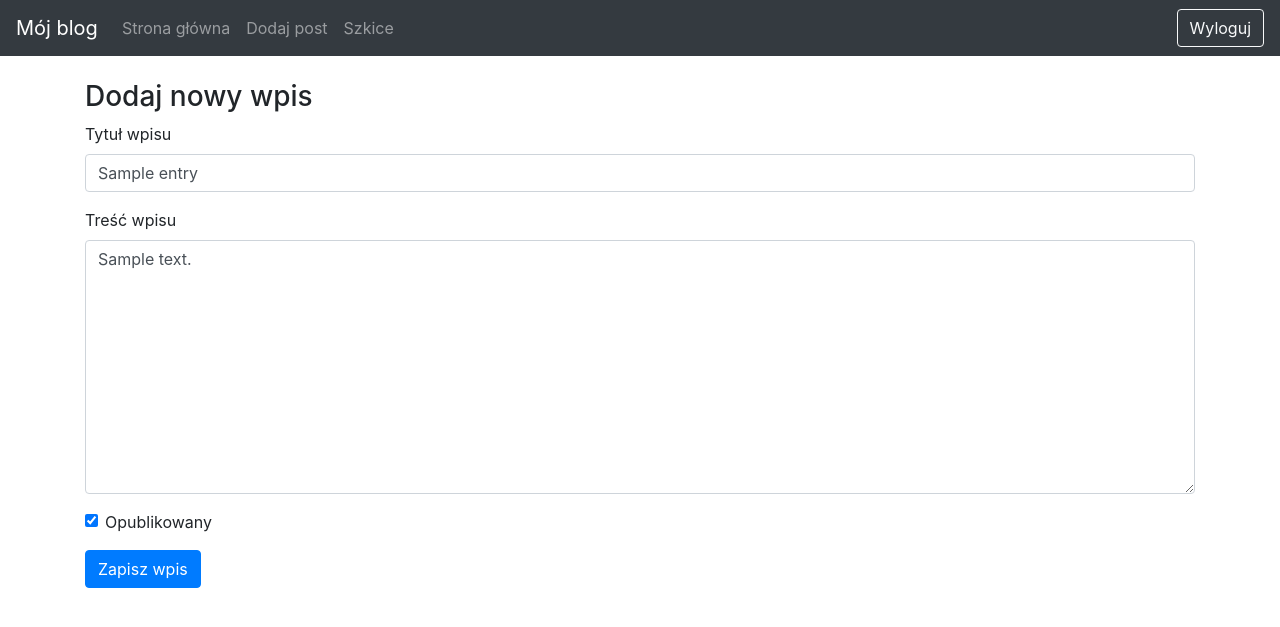
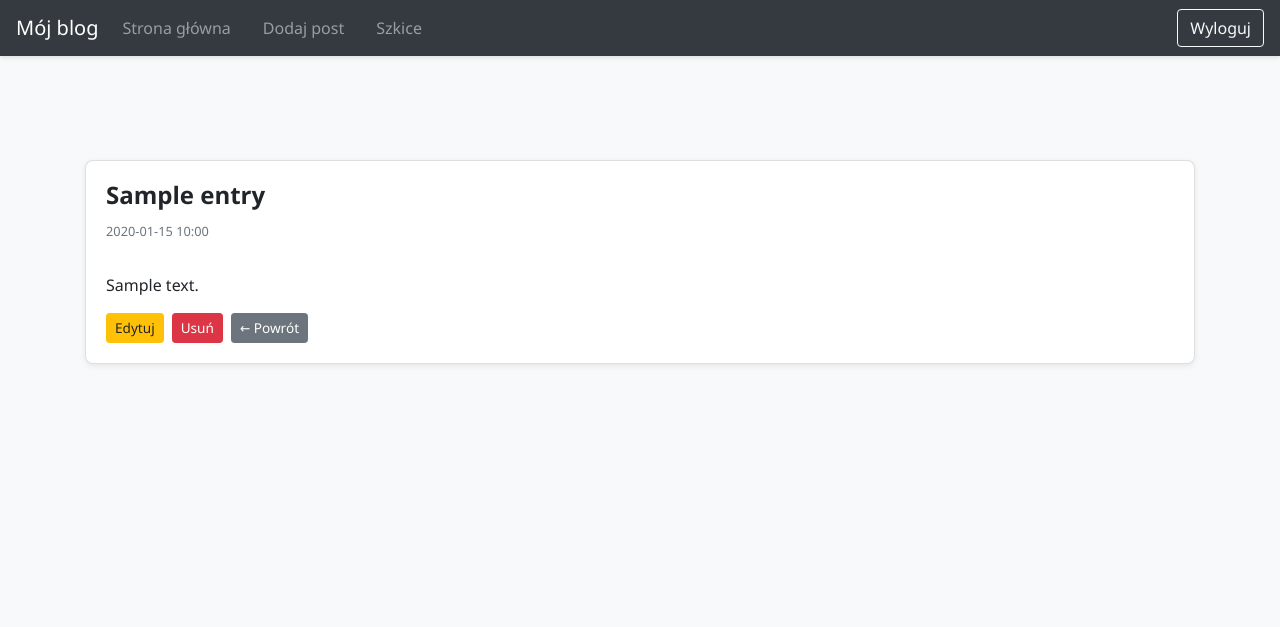
Before and after one commit to ArturX23/final_project, a Flask app: page /post/1 in a window 1280 px wide. Shown: the top 627 px of the page. Run offline with Flask 3, Linux system fonts and the light colour scheme; the visitor is signed in with stand-in values (Sample User, id 1); tables that the repository leaves empty hold one stand-in row (values such as "Sample post"); some libraries are stand-ins or nearby versions.

Commit message:
add view_post

```diff
--- a/blog/routes.py
+++ b/blog/routes.py
@@ -1,6 +1,6 @@
 # final_project/blog/routes.py
 
-from flask import render_template, request, session, flash, redirect, url_for
+from flask import render_template, request, session, flash, redirect, url_for, abort
 from blog import app
 from blog.models import Entry, db
 from blog.forms import EntryForm, LoginForm
@@ -14,7 +14,7 @@ def index():
 # ADD/EDIT POST REFACTORED
 
 @app.route("/post/", defaults={'entry_id': None}, methods=["GET", "POST"])
-@app.route("/post/<int:entry_id>", methods=["GET", "POST"])
+@app.route("/post/edit/<int:entry_id>", methods=["GET", "POST"])
 @login_required
 def manage_entry(entry_id):
     if entry_id:
@@ -85,3 +85,14 @@ def delete_entry(entry_id):
     flash("Wpis został usunięty!")
 
     return redirect(url_for('index'))
+
+
+@app.route("/post/<int:entry_id>")
+def view_entry(entry_id):
+    post = Entry.query.get_or_404(entry_id)
+
+    # jeśli post nieopublikowany i niezalogowany → 404
+    if not post.is_published and not session.get('logged_in'):
+        abort(404)
+
+    return render_template("view_post.html", post=post)
--- /dev/null
+++ b/blog/static/css/style.css
@@ -0,0 +1,88 @@
+/* --------------------------------------
+   Główne style dla bloga
+-------------------------------------- */
+
+/* BODY */
+body {
+    padding-top: 5rem;
+    font-family: "Segoe UI", Tahoma, Geneva, Verdana, sans-serif;
+    background-color: #f8f9fa; /* Jasne tło */
+    color: #212529;
+}
+
+/* CARD POSTÓW */
+.card {
+    border-radius: 0.5rem;
+    box-shadow: 0 2px 6px rgba(0, 0, 0, 0.08);
+}
+
+.card-title {
+    font-size: 1.5rem;
+    font-weight: 600;
+}
+
+.card-text {
+    white-space: pre-line; /* zachowuje podziały linii w treści */
+    line-height: 1.5;
+}
+
+/* NAVBAR */
+.navbar {
+    box-shadow: 0 2px 4px rgba(0, 0, 0, 0.1);
+}
+
+.navbar .nav-link {
+    margin-right: 1rem;
+}
+
+.navbar .btn {
+    margin-left: 0.5rem;
+}
+
+/* TABELA SZKICÓW */
+.table-sm th,
+.table-sm td {
+    padding: 0.5rem;
+    vertical-align: middle;
+}
+
+.table thead th {
+    text-align: center;
+}
+
+.table tbody td {
+    text-align: center;
+}
+
+/* PRZYCISKI */
+.btn-sm {
+    padding: 0.25rem 0.5rem;
+    font-size: 0.85rem;
+}
+
+/* ALERTY */
+.alert {
+    border-radius: 0.3rem;
+}
+
+/* FORMULARZE */
+.form-group label {
+    font-weight: 500;
+}
+
+.form-control.is-invalid {
+    border-color: #dc3545;
+}
+
+.invalid-feedback {
+    display: block;
+}
+
+/* DODATKOWE ELEMENTY */
+.mt-3 {
+    margin-top: 1rem !important;
+}
+
+.gap-2 {
+    gap: 0.5rem;
+}
--- a/blog/templates/base.html
+++ b/blog/templates/base.html
@@ -12,7 +12,7 @@
     <!-- BOOTSTRAP CSS -->
     <link rel="stylesheet"
           href="https://stackpath.bootstrapcdn.com/bootstrap/4.5.0/css/bootstrap.min.css">
-
+    <link rel="stylesheet" href="{{ url_for('static', filename='css/style.css') }}">
     <!-- DODATKOWE STYLE -->
     {% block head %}
     {% endblock %}
--- a/blog/templates/entry_form.html
+++ b/blog/templates/entry_form.html
@@ -1,27 +1,40 @@
 {% extends "base.html" %}
 
+{% block title %}
+Dodaj / Edytuj wpis
+{% endblock %}
+
 {% block content %}
+
+<!-- ===================== NAGŁÓWEK ===================== -->
 <h3>Dodaj nowy wpis</h3>
 
+<!-- ===================== FORMULARZ ===================== -->
 <form method="POST">
+    <!-- CSRF / Hidden Fields -->
     {{ form.hidden_tag() }}
 
+    <!-- TYTUŁ -->
     <div class="form-group">
         {{ form.title.label }}
         {{ form.title(class_="form-control") }}
     </div>
 
+    <!-- TREŚĆ -->
     <div class="form-group">
         {{ form.body.label }}
         {{ form.body(class_="form-control", rows="10") }}
     </div>
 
+    <!-- OPCJA PUBLIKACJI -->
     <div class="form-check">
         {{ form.is_published(class_="form-check-input") }}
         {{ form.is_published.label(class_="form-check-label") }}
     </div>
 
+    <!-- PRZYCISK ZAPISU -->
     {{ form.submit(class_="btn btn-primary mt-3") }}
+
 </form>
 
 {% endblock %}
--- /dev/null
+++ b/blog/templates/view_post.html
@@ -0,0 +1,55 @@
+{% extends "base.html" %}
+
+{% block title %}{{ post.title }}{% endblock %}
+
+{% block content %}
+
+<!-- Widok pojedynczego wpisu -->
+<div class="card mb-4">
+    <div class="card-body">
+
+        <!-- Tytuł -->
+        <h2 class="card-title">{{ post.title }}</h2>
+
+        <!-- Data publikacji -->
+        <small class="text-muted d-block mb-2">
+            {{ post.pub_date.strftime('%Y-%m-%d %H:%M') }}
+        </small>
+
+        <!-- Treść posta z zachowaniem podziału na linie -->
+        <p class="card-text">
+            {{ post.body|replace('\n','<br>')|safe }}
+        </p>
+
+        <!-- Przyciski: Edytuj, Usuń, Powrót (tylko zalogowani dla Edytuj i Usuń) -->
+        <div class="mt-3 d-flex gap-2 align-items-center">
+
+            {% if session.get('logged_in') %}
+                <a href="{{ url_for('manage_entry', entry_id=post.id) }}"
+                   class="btn btn-warning btn-sm">
+                   Edytuj
+                </a>
+
+                <form action="{{ url_for('delete_entry', entry_id=post.id) }}"
+                      method="POST"
+                      style="display:inline;">
+                    <button type="submit"
+                            class="btn btn-danger btn-sm"
+                            onclick="return confirm('Na pewno usunąć wpis?');">
+                        Usuń
+                    </button>
+                </form>
+            {% endif %}
+
+            <!-- Przycisk Powrót – ogólnodostępny -->
+            <a href="{{ url_for('index') }}"
+               class="btn btn-secondary btn-sm">
+               &larr; Powrót
+            </a>
+
+        </div>
+
+    </div>
+</div>
+
+{% endblock %}
```
Also changed, not shown: blog/templates/drafts.html (+3 -13 lines), blog/templates/index.html (+23 -7 lines), blog/templates/login_form.html (+10 -2 lines).
